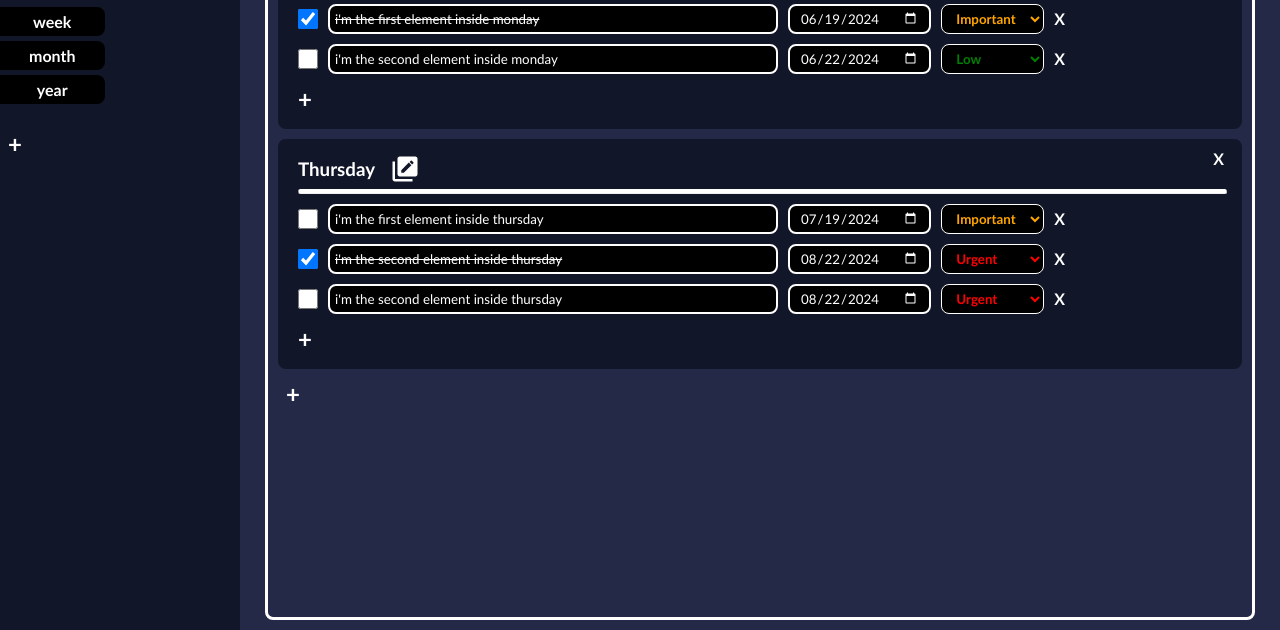
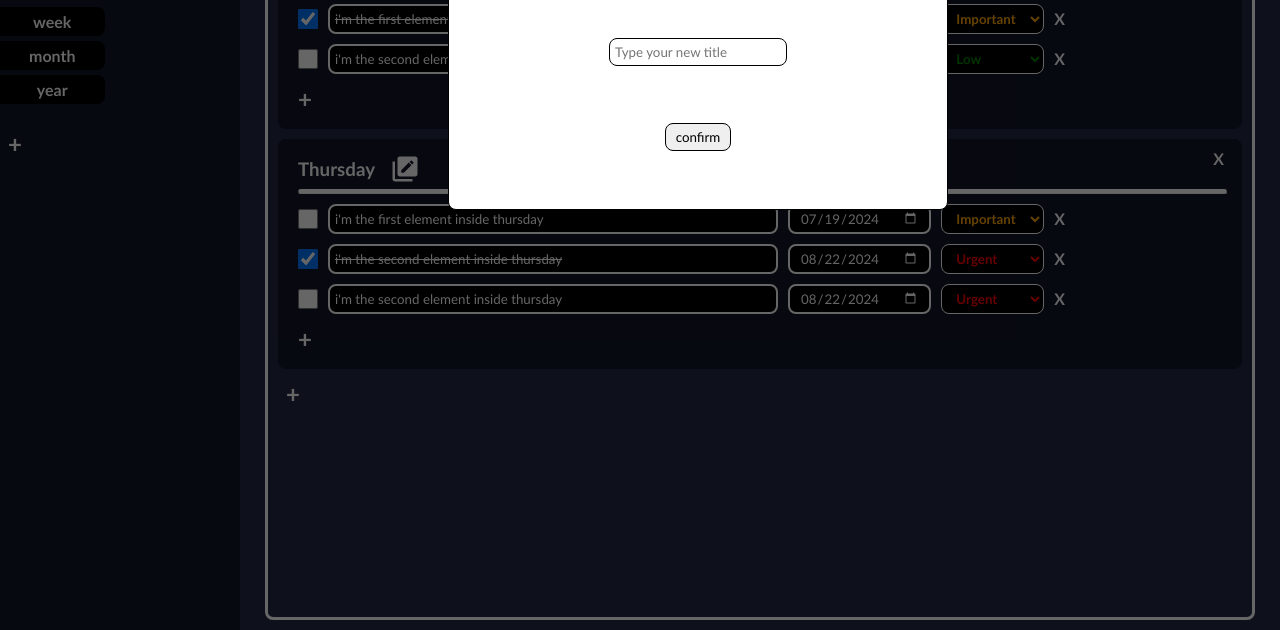
Before and after one commit to Surucobe/todo_list_app, a website built with Vite: page index.html in a window 1280 px wide. Shown: the part 170-800 px from the top of the page. Built offline with nearby package versions, Linux system fonts and the light colour scheme.

Commit message:
<build> improved functionality of the site in order to get ready for the implementation of a new function that changes titles and modifies the some key information

```diff
--- a/main.js
+++ b/main.js
@@ -11,7 +11,7 @@ import modal from "./src/components/modal.js";
 import './styles/global.css';
 
 //TODO: add the changelist method in order to start rendering the new component every time the user navigates
-app.appendChild(sidebar(main.changeList));
+app.appendChild(sidebar());
 //Modal
 app.appendChild(modal())
 //todoContainer needs to receive a parameter to decided what is it going to render
--- a/src/atoms/sidebar/list.js
+++ b/src/atoms/sidebar/list.js
@@ -1,9 +1,9 @@
 import listItem from "./list_item";
 
-const list = (array, callback) => {
+const list = (array) => {
   const sidebarListContainer = document.createElement('ul');
 
-  array.forEach(title => sidebarListContainer.appendChild(listItem(title, callback)));
+  array.forEach(title => sidebarListContainer.appendChild(listItem(title)));
 
   return sidebarListContainer;
 }
--- a/src/atoms/sidebar/list_item.js
+++ b/src/atoms/sidebar/list_item.js
@@ -1,11 +1,14 @@
+import { renderTodoLists } from "../../utils";
 import toDoContainer from "../../components/todo-container";
 
-const listItem = (title, callback) => {
+const listItem = (title) => {
+  const {changeList} = renderTodoLists()
+
   const newTitle = document.createElement('li');
     newTitle.innerHTML = title;
 
     newTitle.addEventListener('click', (e) => {
-      callback(toDoContainer(title));
+      changeList(toDoContainer(title));
     });
 
     return newTitle;
--- a/src/components/modal.js
+++ b/src/components/modal.js
@@ -1,17 +1,47 @@
+import Data from '../utils/data/Collection';
+
 import '../../styles/modal.css'
 
+let modalValueToChange
+
+export function changeModalVisibility(id) {
+  if(document.querySelector('.modal-container').style.display == 'none'){
+    document.querySelector('.modal-container').style.display = 'block';
+  }else{
+    document.querySelector('.modal-container').style.display = 'none';
+  }
+  // modalValueToChange = obj;
+  Data.findElement(id, console.log)
+}
+
 const modal = () => {
+
   const modalContainer = document.createElement('div');
   modalContainer.classList.add('modal-container');
 
   const modal = document.createElement('div');
   modal.classList.add('modal');
 
-  modalContainer.addEventListener('click', (e) => {
-    if(!e.target.classList.contains('modal')){
-      modalContainer.style.display = 'none';
-    }
-  });
+  const modalHeader = document.createElement('div');
+  modalHeader.classList.add('modal-header');
+  modalHeader.innerHTML = '<h4>Do you wish to change the title?</h4>';
+  modal.appendChild(modalHeader);
+
+  const infoConatiner = document.createElement('div');
+  infoConatiner.classList.add('info-container');
+
+  const changeValue = document.createElement('input');
+  changeValue.placeholder = 'Type your new title';
+  infoConatiner.appendChild(changeValue)
+
+  const confirmChanges = document.createElement('button');
+  confirmChanges.classList.add('confirm-btn');
+  confirmChanges.innerHTML = 'confirm';
+  infoConatiner.appendChild(confirmChanges);
+
+  modal.appendChild(infoConatiner);
+
+  modalContainer.addEventListener('click', () => changeModalVisibility());
 
   modalContainer.appendChild(modal);
 
--- a/src/components/sidebar.js
+++ b/src/components/sidebar.js
@@ -12,7 +12,7 @@ import userPicture from '../assets/images/diabellstar.jpg';
 
 const main = renderTodoLists();
 
-const sidebar = (callback) => {
+const sidebar = () => {
   const sidebar = document.createElement('div');
   sidebar.classList.add('sidebar-sections');
 
@@ -24,7 +24,7 @@ const sidebar = (callback) => {
   const header = document.createElement('h2');
   header.innerText = 'My lists';
 
-  const sidebarItemListContainer = list(Data.getTitles(), callback);
+  const sidebarItemListContainer = list(Data.getTitles());
 
   const addSectionTitle = main.addNewItemToPage();
 
--- a/src/components/todo-container.js
+++ b/src/components/todo-container.js
@@ -2,16 +2,16 @@ import {renderTodoLists} from '../utils';
 
 import '../../styles/to-do.css';
 
-const main = renderTodoLists()
+const toDoContainer = (query) => {
+  const { renderList } = renderTodoLists();
 
-const toDoContainer = (query) => {
   const mainToDoContainer = document.createElement('div');
   mainToDoContainer.classList.add('to-do_list_container');
 
   const todoSection = document.createElement('div');
   todoSection.classList.add('feature-list');
 
-  main.renderList(todoSection, query);
+  renderList(todoSection, query);
 
   mainToDoContainer.appendChild(todoSection);
 
--- a/src/utils/data/Collection.js
+++ b/src/utils/data/Collection.js
@@ -118,13 +118,11 @@ const Data = (function(){
 
   const getCollection = () => CollectionList;
 
-  const getTitles = () => {
-    const test = CollectionList.map(item => item.id);
-
-    return test
-  }
+  const getTitles = () => CollectionList.map(item => item.id)
 
   const getCurrentPage = () => document.querySelector('.header h2').innerHTML.toLocaleLowerCase();
+
+  const createItemId = (id, num) => `${id}_${Number(num.match(/\d+/)[0])+1}`
 
   function createNewPage(){
     CollectionList.push(
@@ -150,7 +148,8 @@ const Data = (function(){
     return template
   }
 
-  function createNewSection() {
+  //TODO: chnage to use the findElement
+  function createNewSection(){
     let returningItem;
     const currentPage = getCurrentPage();
 
@@ -170,12 +169,6 @@ const Data = (function(){
     return returningItem;
   }
 
-  function createItemId(id, num){
-    const number = Number(num.match(/\d+/)[0])+1;
-
-    return `${id}_${number}`
-  }
-
   function createNewItem(obj){
     if(obj.todoList.length != 0){
       obj.todoList.push(createNewListItem(createItemId(obj.id, obj.todoList.length.toString())))
@@ -183,12 +176,10 @@ const Data = (function(){
       obj.todoList.push(createNewListItem(createItemId(obj.id, '1')))
     }
 
-    console.log(CollectionList)
-
     return obj.todoList[obj.todoList.length-1]
   }
 
-  function modifyCheck(obj) {
+  function modifyCheck(obj){
     obj.checked = !obj.checked
   }
 
@@ -217,7 +208,7 @@ const Data = (function(){
   }
 
   //IDEA: Recursivity may be use but this may be a good approach anyway, for now i will do nothing about it
-  function deleteListItem(query, containerName) {
+  function deleteListItem(query, containerName){
     const currentPage = getCurrentPage();
 
     CollectionList.some(elm => {
--- a/src/utils/index.js
+++ b/src/utils/index.js
@@ -128,7 +128,6 @@ export const renderTodoLists = function() {
 }
 
   const changeList = (child) => {
-    debugger
     const parent = document.getElementById('app')
     if(parent.childNodes.length > 2){
       removeElement(parent, parent.childNodes[2])
--- a/src/utils/list-container/list-container.js
+++ b/src/utils/list-container/list-container.js
@@ -1,3 +1,5 @@
+import { changeModalVisibility } from '../../components/modal';
+
 import editIcon from '../../assets/images/edit-icon.svg';
 
 const listContainer = (function(){
@@ -20,9 +22,7 @@ const listContainer = (function(){
     title.appendChild(editButton);
     editButton.classList.add('edit-title-btn');
 
-    title.addEventListener('click', () => {
-      document.querySelector('.modal-container').style.display = 'block'
-    });
+    title.addEventListener('click', () => changeModalVisibility(id));
 
     const deleteButton = document.createElement('span');
     deleteButton.classList.add('delete')
--- a/styles/modal.css
+++ b/styles/modal.css
@@ -1,3 +1,14 @@
+.modal-container{
+  position: fixed;
+  top: 0;
+  right: 0;
+  bottom: 0;
+  left: 0;
+  display: block;
+  z-index: 999;
+  background-color: rgba(0, 0, 0, 0.6);
+}
+
 .modal{
   border: 1px solid black;
   height: 300px;
@@ -6,16 +17,35 @@
   left: 35%;
   top: 10%;
   border-radius: 8px;
+  display: flex;
+  flex-direction: column;
+  gap: 10px;
+  opacity: unset;
+  background-color: #FFF;
+  overflow: hidden;
+}
+.modal-header{
+  text-align: center;
+  padding: 15px 0;
+  background-color: #ccc;
+  font-size: 1.5em;
 }
 
-.modal-container{
-  position: fixed;
-  top: 0;
-  right: 0;
-  bottom: 0;
-  left: 0;
-  display: none;
-  z-index: 999;
-  background-color: #444;
-  opacity: 0.6;
+.info-container{
+  display: flex;
+  flex-direction: column;
+  height: 100%;
+  justify-content: space-evenly;
+  align-items: center;
+  input{
+    border: 1px solid #000;
+    padding: 5px;
+    border-radius: 8px;
+  }
+  button {
+    border: 1px solid #000;
+    border-radius: 8px;
+    padding: 5px 10px;
+    cursor: pointer;
+  }
 }
```
